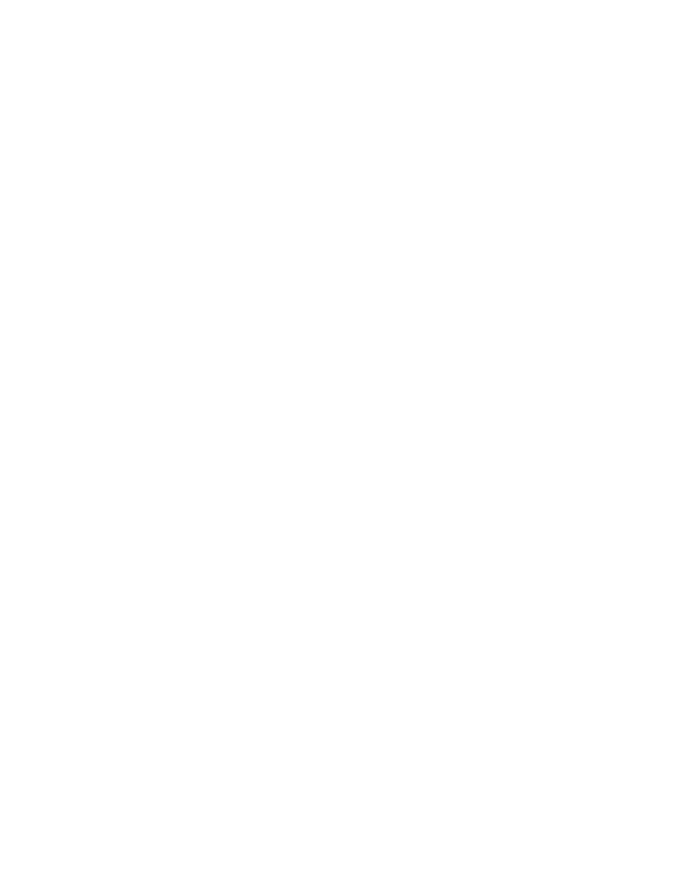
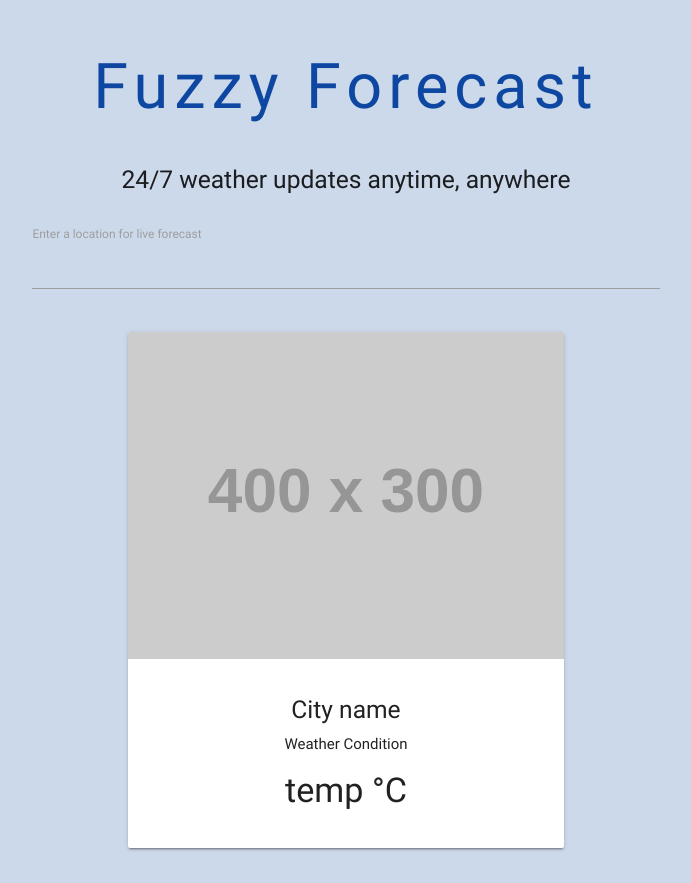
Before and after one commit to FuzzySid/Fuzzy-Forecast, a plain HTML site: page index.html in a window 1280 px wide. Shown: the whole page, without its empty margins (294-985 px from the left). Before the commit the page ends 800 px from the top, so only its background shows below. Drawn offline with nearby package versions, Linux system fonts and the light colour scheme; placeholder pictures from the web are drawn by us.

Commit message:
template setup

```diff
--- a/index.html
+++ b/index.html
@@ -5,10 +5,57 @@
     <meta http-equiv="X-UA-Compatible" content="ie=edge">
     <title>Fuzzy Forecast</title>
     <link rel="stylesheet" href="styles.css">
+    <!-- Compiled and minified CSS -->
+  <link rel="stylesheet" href="https://cdnjs.cloudflare.com/ajax/libs/materialize/0.100.2/css/materialize.min.css">
+
+  <!-- Compiled and minified JavaScript -->
+  <script src="https://cdnjs.cloudflare.com/ajax/libs/materialize/0.100.2/js/materialize.min.js"></script>
+
 </head>
 <body>
+        <div class="container main">
+            <h1 class="title">Fuzzy Forecast</h1>
+                <h5>24/7 weather updates anytime, anywhere </h5>
+                <br>
+
+            <div class="container form-border">
+                <form action="" class="update">
+                    <label for="city">Enter a location for live forecast</label>
+                    <input type="text" name="city">
+                </form>
+            </div>
+            <section>
+
+            <div class="row">
+                    <div class="col s6 offset-s3">
+                      <div class="card">
+                        <div class="card-image">
+                          <img src="https://via.placeholder.com/400x300">
+                          <div class="icon">
+                              <!-- Place icon here -->
+                          </div>
+                        </div>
+                        <div class="card-content">
+                            <div class="details center-align">
+                               <h5>City name</h5>
+                               <div class="condition">Weather Condition</div>
+                                   <div class="temperature">
+                                       <h4>temp <span>&deg;C</span></h3>
+
+                                   </div>
+
+                            </div>
+                        </div>
+                      </div>
+                    </div>
+                  </div>
+
+                </section>
+
+        </div>
 
 
-    <script src="app.js"></script>
+    <script src="js/app.js"></script>
+    <script src="js/forecast.js"></script>
 </body>
 </html>
--- a/styles.css
+++ b/styles.css
@@ -0,0 +1,24 @@
+body{
+    background: rgba(176, 196, 222, 0.637);
+}
+
+.container{
+    max-width: 400px;
+}
+
+h1{
+    margin: 10px auto;
+    padding: 20px;
+    text-align: center;
+    color: #0d47a1;
+    letter-spacing: 6px;
+}
+
+h5{
+    text-align: center;
+}
+
+.form-border{
+    /* background: whitesmoke; */
+
+}
```
Also changed, not shown: js/app.js (added), js/forecast.js (added).
